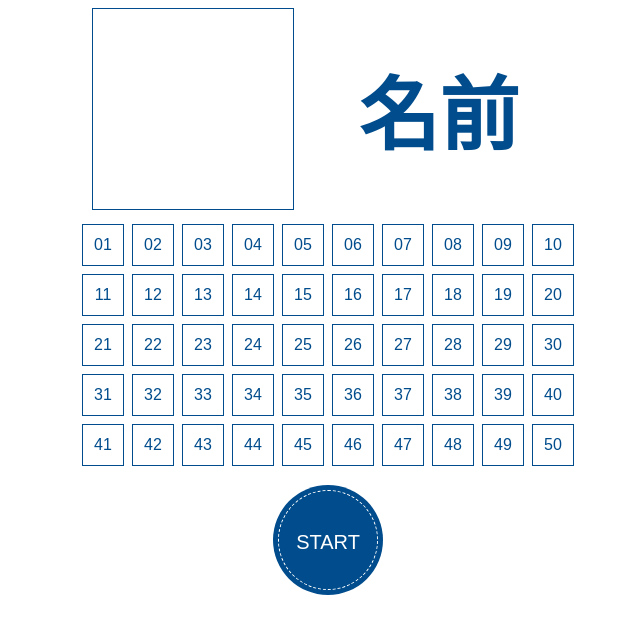
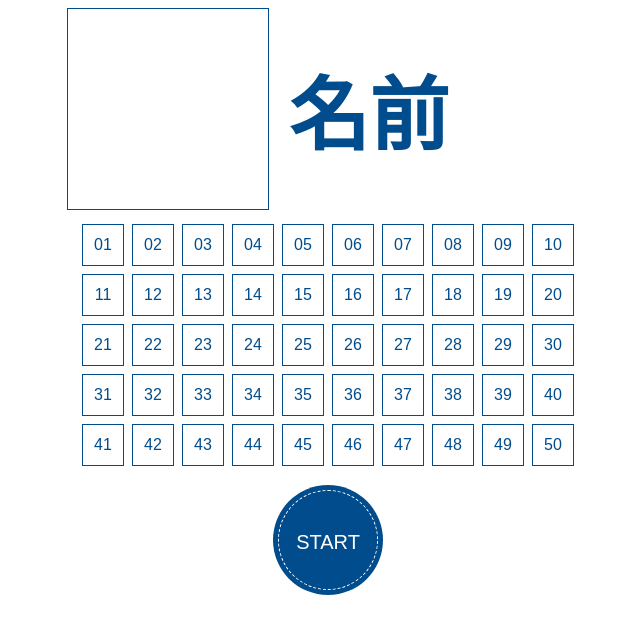
Before and after one commit to Katu-masa/roulette, a plain HTML site: page index.html in a window 1280 px wide. Both pictures are taken after a click on the button "ゲームを開始". Shown: the whole page, without its empty margins (312-952 px from the left). Drawn offline with nearby package versions, Linux system fonts and the light colour scheme.

Commit message:
Update style.css

```diff
--- a/style.css
+++ b/style.css
@@ -16,7 +16,7 @@ body {
     margin-bottom: 10px;
 }
 
-/* 番号表示 */
+/* 番号表示（位置固定） */
 .result {
     align-items: center;
     border: solid 1px #004c8c;
@@ -27,19 +27,20 @@ body {
     height: 200px;
     text-align: center;
     width: 200px;
+    flex-shrink: 0; /* サイズを固定 */
 }
 
-/* 名前表示を大きく */
+/* 名前表示（左揃えで位置固定） */
 .name-display {
     font-size: 80px;
     font-weight: bold;
     color: #004c8c;
-    text-align: center;
-    min-width: 250px;
-    white-space: nowrap;
+    text-align: left;
+    min-width: 300px; /* 最小幅を確保してずれないように */
+    white-space: nowrap; /* 改行させない */
+    overflow: hidden;
 }
 
-/* スマホ対応: 番号と名前を縦に並べる */
 @media (max-width: 767px) {
     .result-wrapper {
         flex-direction: column;
@@ -47,6 +48,8 @@ body {
     }
     .name-display {
         font-size: 60px;
+        min-width: auto;
+        text-align: center; /* スマホ時は中央揃え */
     }
 }
 
```
